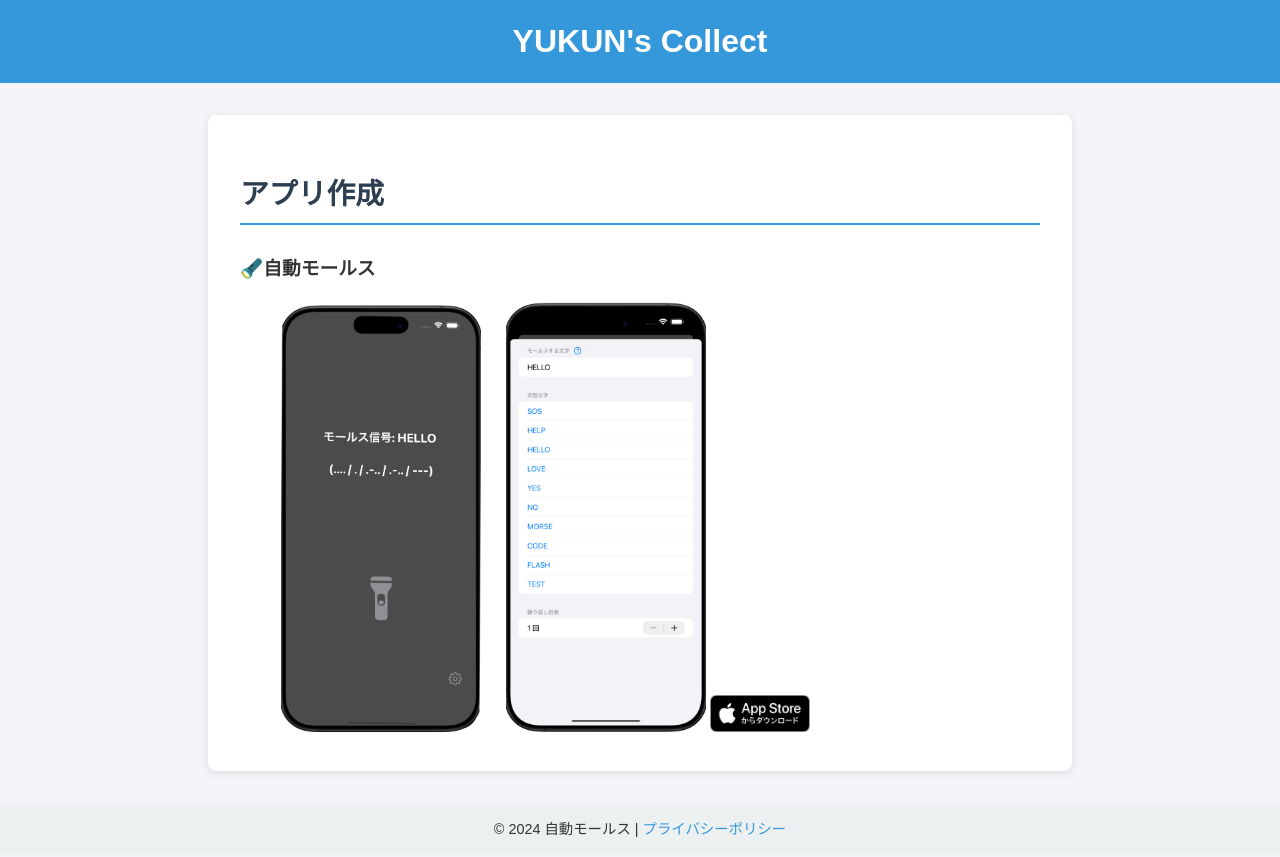
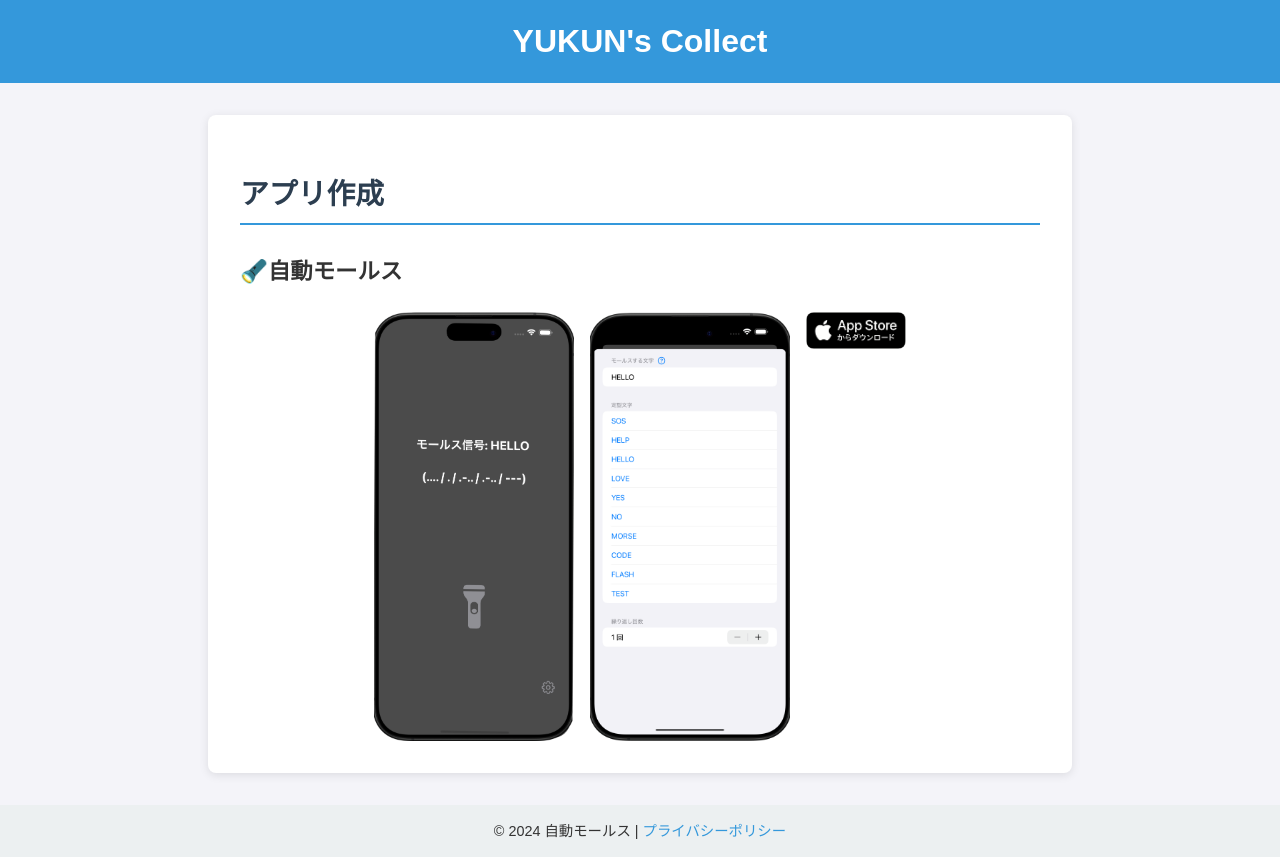
Before and after one commit to yuki1118/yuki1118.github.io, a plain HTML site: page index.html in a window 1280 px wide. Drawn offline with Linux system fonts and the light colour scheme.

Commit message:
Update index.html

```diff
--- a/index.html
+++ b/index.html
@@ -38,6 +38,10 @@
             padding-bottom: 0.2em;
             margin-bottom: 1em;
         }
+        h3 {
+            font-size: 1.4rem;
+            margin-top: 0.5em;
+        }
         p {
             font-size: 1rem;
             margin: 0 0 1em;
@@ -49,12 +53,34 @@
         a:hover {
             text-decoration: underline;
         }
+        .image-group {
+            display: flex;
+            flex-wrap: wrap;
+            gap: 1em;
+            justify-content: center;
+            margin-top: 1em;
+        }
+        .image-group img {
+            max-width: 100%;
+            border-radius: 8px;
+        }
+        .image-group a {
+            text-align: center;
+        }
         footer {
             text-align: center;
             padding: 1em 0;
             background: #ecf0f1;
             margin-top: 2em;
             font-size: 0.9rem;
+        }
+        @media (max-width: 600px) {
+            h2 {
+                font-size: 1.5rem;
+            }
+            h3 {
+                font-size: 1.2rem;
+            }
         }
     </style>
 </head>
@@ -66,15 +92,13 @@
     <div class="container">
         <h2>アプリ作成</h2>
         <h3>🔦自動モールス</h3>
-    　 <tr>
-    　    <td>
-                 <img id = "home" src="img/flashMorse/home.png" width="200px"></td>
-    　    <td>
-                  <img id = "settei" src="img/flashMorse/setting.png" width="200px"p></td>
-            <td>
-                <a href="http://apps.apple.com/app/id6738281439"><img id = "apli" src="img/flashMorse/download.png" width="100px"></td> </a>
-            </td>
-    　 </tr>
+        <div class="image-group">
+            <img id="home" src="img/flashMorse/home.png" alt="アプリホーム画面" width="200">
+            <img id="settei" src="img/flashMorse/setting.png" alt="アプリ設定画面" width="200">
+            <a href="http://apps.apple.com/app/id6738281439">
+                <img id="apli" src="img/flashMorse/download.png" alt="ダウンロードリンク" width="100">
+            </a>
+        </div>
     </div>
 
     <footer>
```
